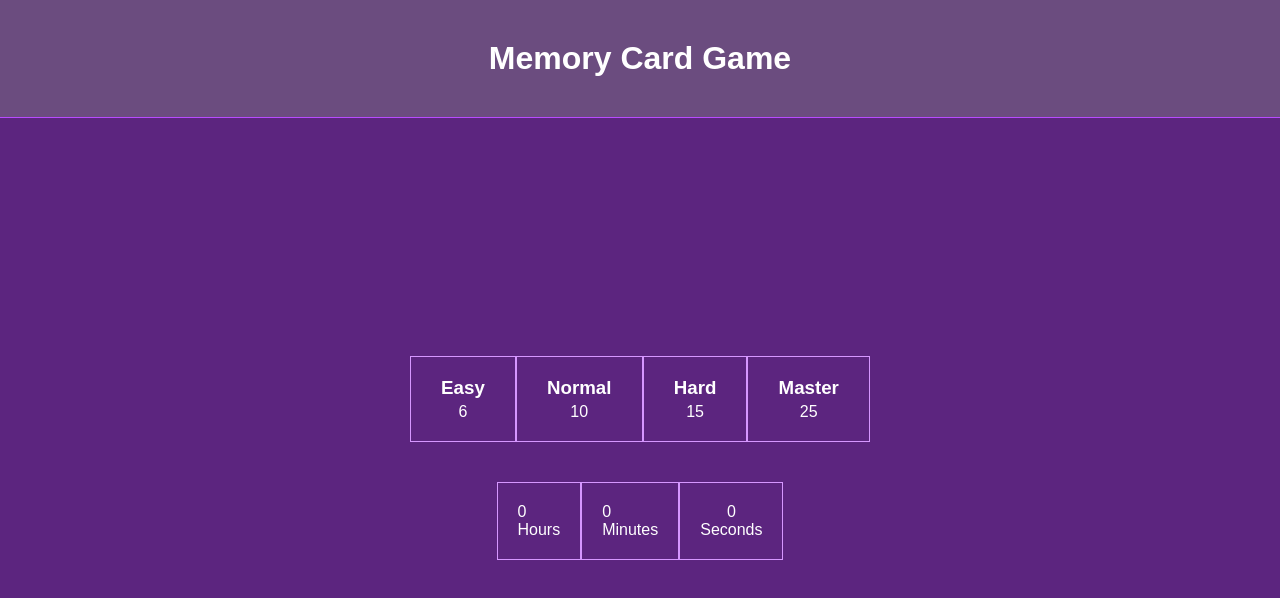
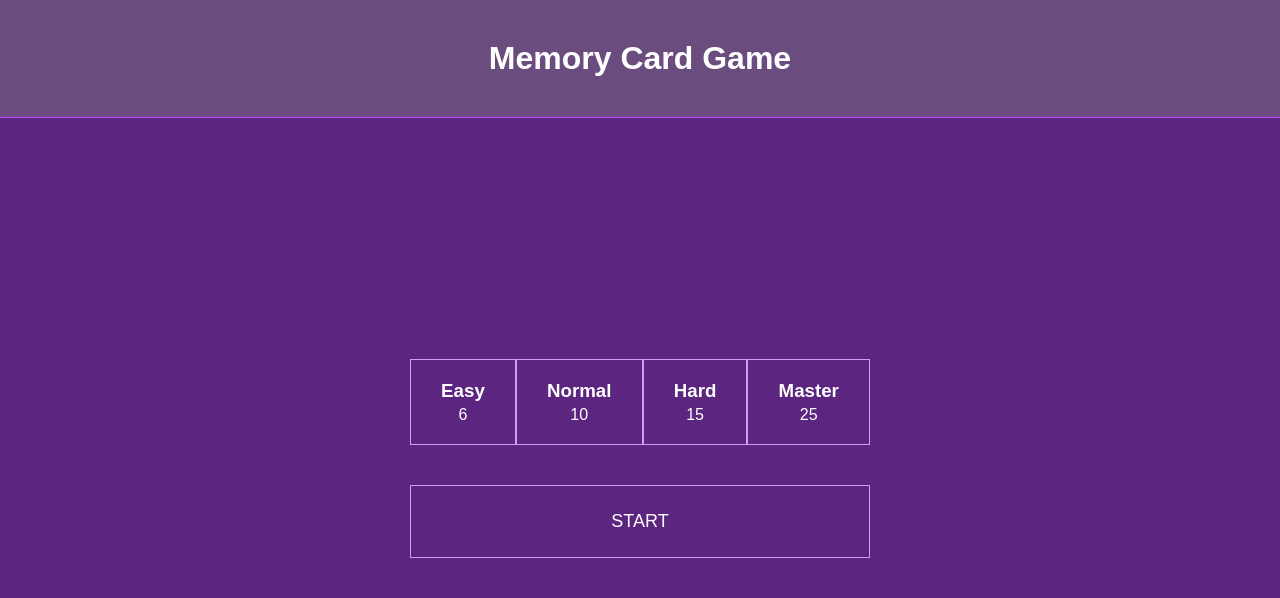
Before and after one commit to GersonSalvador/memory-card-game-reactjs, a React (Create React App) app: page / in a window 1280 px wide. Shown: the top 598 px of the page. Built offline with nearby package versions, Linux system fonts and the light colour scheme.

Commit message:
reafc: update some styles

```diff
--- a/src/components/Counter/index.tsx
+++ b/src/components/Counter/index.tsx
@@ -1,4 +1,5 @@
-import { Container, Li, Ul } from "./styles";
+import { useState } from "react";
+import { Button, Container, LiValue, Li, Ul } from "./styles";
 interface CounterPropos{
   timing: {
     hour: number;
@@ -8,26 +9,36 @@ interface CounterPropos{
 }
 
 function Counter({timing: {hour, minute, second}}: CounterPropos) {
+
+  const [isStarted, setIsStarted] = useState(false);
+
+  const handleStartClick = () => {
+    setIsStarted(true)
+  }
+
   return(
     <Container data-testid="counter">
       <Ul>
+        {isStarted && <Li>
+          <LiValue data-testid="hour-value">
+            {hour}
+          </LiValue>
+          <span>Hours</span>
+        </Li>}
+        {isStarted && <Li>
+          <LiValue data-testid="minute-value">
+            {minute}
+          </LiValue>
+          <span>Minutes</span>
+        </Li>}
+        {isStarted && <Li>
+          <LiValue data-testid="second-value">
+            {second}
+          </LiValue>
+          <span>Seconds</span>
+        </Li>}
         <Li>
-          <div data-testid="hour-value">
-            {hour}
-          </div>
-          <span>Hours</span>
-        </Li>
-        <Li>
-          <div data-testid="minute-value">
-            {minute}
-          </div>
-          <span>Minutes</span>
-        </Li>
-        <Li>
-          <div data-testid="second-value">
-            {second}
-          </div>
-          <span>Seconds</span>
+          <Button onClick={handleStartClick}>Start</Button>
         </Li>
       </Ul>
     </Container>
--- a/src/components/Counter/styles.ts
+++ b/src/components/Counter/styles.ts
@@ -6,6 +6,7 @@ export const Ul = styled.ul`
   list-style: none;
   display: flex;
   padding: 20px 0;
+  width: 460px;
 `;
 
 export const Li = styled.li`
@@ -23,3 +24,18 @@ export const Li = styled.li`
     display: flex;
   }
 `;
+
+export const Button = styled.button`
+  padding: 5px 8px;
+  border: none;
+  outline: none;
+  background: none;
+  color: #FFF;
+  text-transform: uppercase;
+  font-size: large;
+  cursor: pointer;
+`;
+
+export const LiValue = styled.div`
+  text-align: center;
+`;
```
